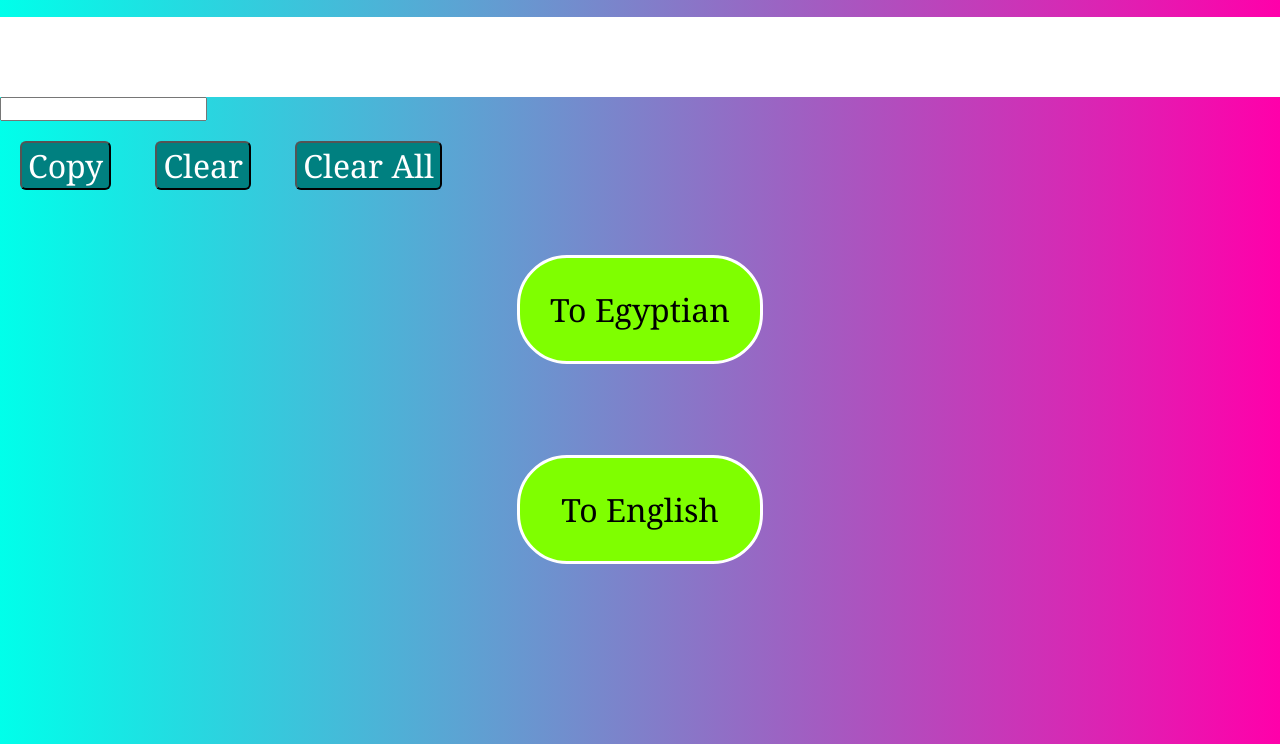
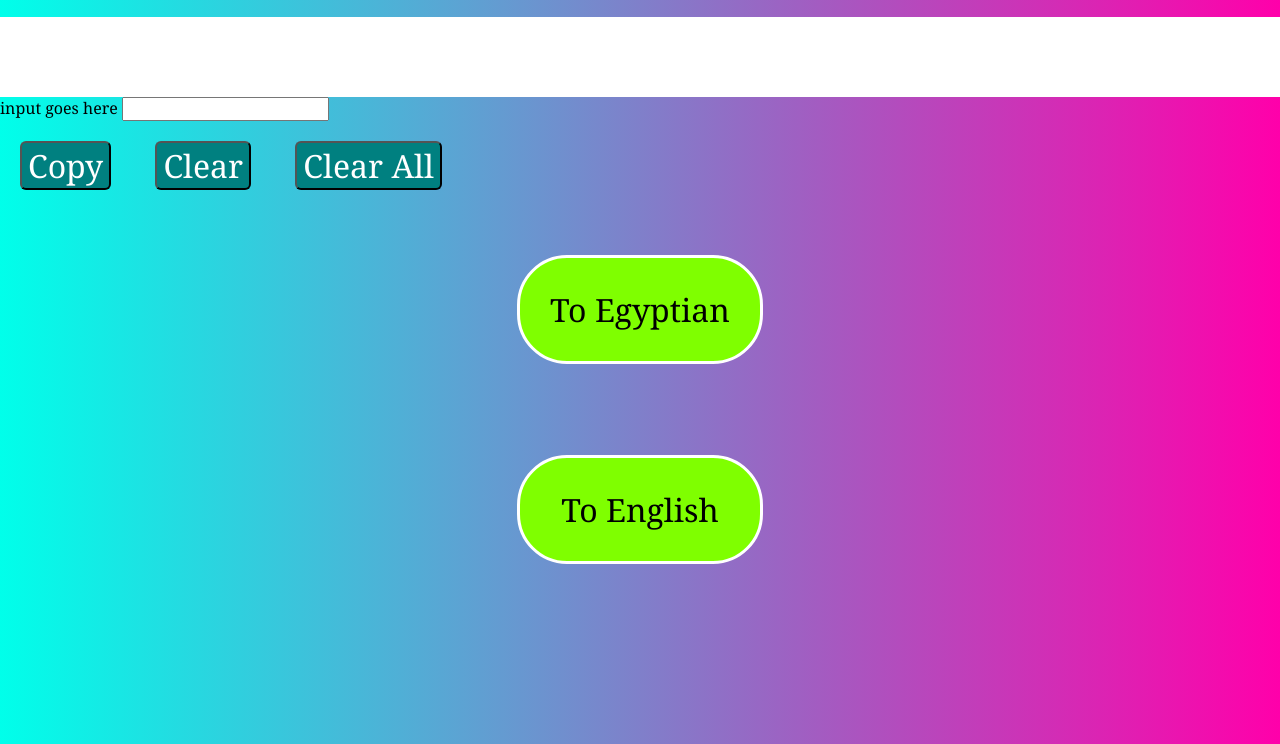
Before and after one commit to kirolossedra/vv11345, a plain HTML site: page index.html in a window 1280 px wide. Shown: the part 56-800 px from the top of the page. Drawn offline with Linux system fonts and the light colour scheme.

Commit message:
second commit

```diff
--- a/index.html
+++ b/index.html
@@ -16,6 +16,7 @@
 
 <head>
     <div  class="output" id="demo"></div>
+    input goes here
     <input type="text" id="myInput" oninput="myFunction()">
 
 
```
